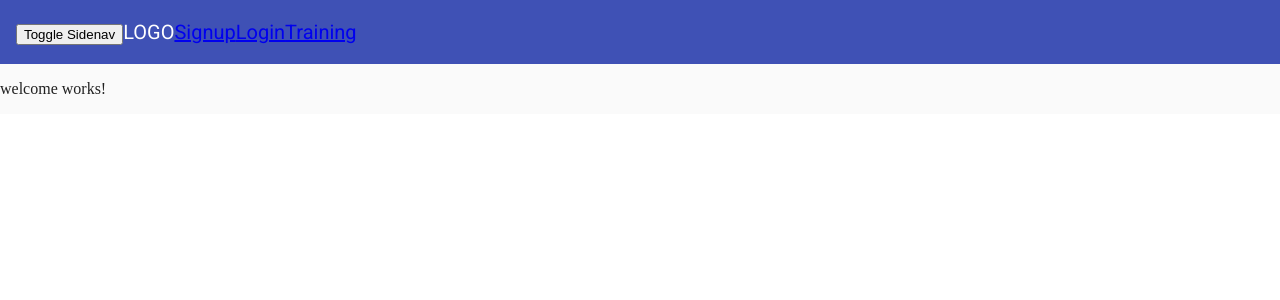
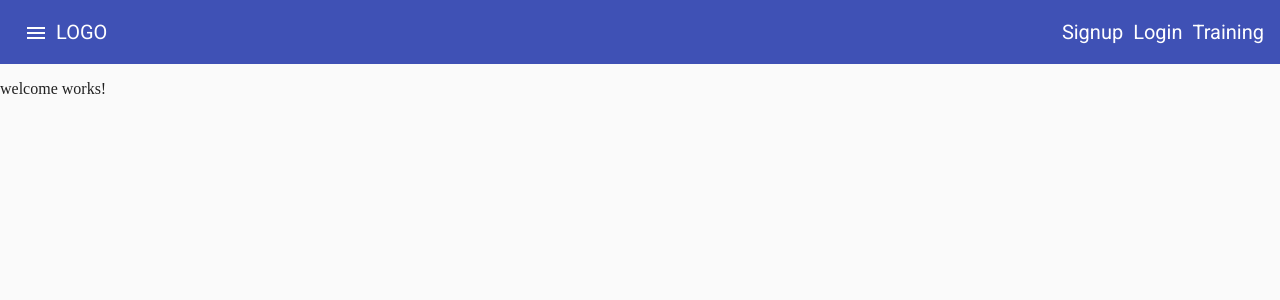
Before and after one commit to Elybourland/ang-mat-app, an Angular app in the folder fitness-tracker/: page / in a window 1280 px wide. Shown: the top 300 px of the page. Built offline with nearby package versions, Linux system fonts and the light colour scheme.

Commit message:
styling the sidenav

```diff
--- a/fitness-tracker/src/app/app.component.css
+++ b/fitness-tracker/src/app/app.component.css
@@ -0,0 +1,23 @@
+mat-sidenav-container, mat-sidenav-content, mat-sidenav {
+    height: 100%;
+}
+
+mat-sidenav {
+    width: 250px;
+}
+
+a {
+    text-decoration: none;
+    color: #fff;
+}
+
+a:hover,
+a:active {
+    color: lightgray;
+}
+
+.navigation-items {
+    list-style: none;
+    padding: 0;
+    margin: 0;
+}
--- a/fitness-tracker/src/app/app.component.html
+++ b/fitness-tracker/src/app/app.component.html
@@ -4,12 +4,18 @@
     </mat-sidenav>
     <mat-sidenav-content>
         <mat-toolbar color="primary">
-            <div><button (click)="sidenav.toggle()">Toggle Sidenav</button></div>
-            <div>LOGO</div>
             <div>
-                <a routerLink="/signup">Signup</a>
-                <a routerLink="/login">Login</a>
-                <a routerLink="/training">Training</a>
+                <button mat-icon-button (click)="sidenav.toggle()">
+                    <mat-icon>menu</mat-icon>
+                </button>
+            </div>
+            <div><a routerLink="/">LOGO</a></div>
+            <div fxFlex fxLayout fxLayoutAlign="flex-end">
+                <ul fxLayout fxLayoutGap="10px" class="navigation-items">
+                    <li><a routerLink="/signup">Signup</a></li>
+                    <li><a routerLink="/login">Login</a></li>
+                    <li><a routerLink="/training">Training</a></li>
+                </ul>
             </div>
         </mat-toolbar>
         <main>
--- a/fitness-tracker/src/styles.css
+++ b/fitness-tracker/src/styles.css
@@ -3,6 +3,7 @@
 
 html, body {
     font-family: 'Roboto, sans-serif';
+    height: 100%;
 }
 
 body {
```
